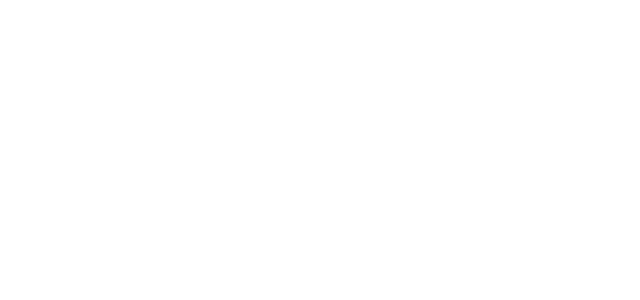
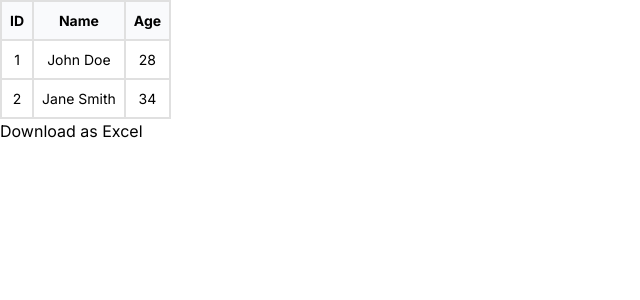
Before and after one commit to gusti-hub/HaleProjectFE, a React (Vite) app: page /test in a window 1280 px wide. Before the commit this address had no page. Shown: the top 300 px of the page, without its empty margins (0-640 px from the left). Built offline with nearby package versions, Linux system fonts and the light colour scheme; sample sign-in values are in the browser's storage; the HTML template or start-up script is replaced by a standard one.

Commit message:
download

```diff
--- a/package.json
+++ b/package.json
@@ -19,7 +19,8 @@
     "react-dom": "^18.3.1",
     "react-hot-toast": "^2.4.1",
     "react-icons": "^5.2.1",
-    "react-router-dom": "^6.24.1"
+    "react-router-dom": "^6.24.1",
+    "xlsx": "^0.18.5"
   },
   "devDependencies": {
     "@types/react": "^18.3.3",
--- a/src/App.jsx
+++ b/src/App.jsx
@@ -6,6 +6,7 @@ import ProtectedRoute from './components/ProtectedRoute';
 import { AppProvider } from './context/CommonContext';
 import Project from './pages/Project';
 import Products from './adminPages/Procurement/Products';
+import Test from './Test';
 
 function App() {
   return (
@@ -15,6 +16,7 @@ function App() {
         <Route path="/admin-panel" element={<ProtectedRoute element={<AdminPanel />} />} />
         <Route path="/project/:id" element={<ProtectedRoute element={<Project />} />} />
         <Route path="/products/:id" element={<ProtectedRoute element={<Products />} />} />
+        <Route path="/test" element={<ProtectedRoute element={<Test />} />} />
       </Routes>
     </AppProvider>
   );
--- a/src/Test.jsx
+++ b/src/Test.jsx
@@ -1,36 +1,42 @@
-import axios from 'axios';
-import React, { useState } from 'react';
-import { backendServer } from './utils/info';
+import React from 'react';
+import * as XLSX from 'xlsx';
 
 const Test = () => {
-    const [selectedFile, setSelectedFile] = useState(null);
-    const [imageUrl, setImageUrl] = useState('');
+    const tableData = [
+        { id: 1, name: 'John Doe', age: 28 },
+        { id: 2, name: 'Jane Smith', age: 34 },
+        // Add more rows as needed
+    ];
 
-    const handleFileChange = (event) => {
-        setSelectedFile(event.target.files[0]);
-    };
+    const handleDownload = () => {
+        const worksheet = XLSX.utils.json_to_sheet(tableData);
+        const workbook = XLSX.utils.book_new();
+        XLSX.utils.book_append_sheet(workbook, worksheet, 'Sheet1');
 
-    const handleUpload = async () => {
-        const formData = new FormData();
-        formData.append('image', selectedFile);
-
-        try {
-            const response = await axios.post(`${backendServer}/api/upload`, formData, {
-                headers: {
-                    'Content-Type': 'multipart/form-data'
-                }
-            });
-            setImageUrl(response.data.imageUrl);
-        } catch (error) {
-            console.error('Error uploading image:', error);
-        }
+        XLSX.writeFile(workbook, 'table_data.xlsx');
     };
 
     return (
         <div>
-            <input type="file" onChange={handleFileChange} />
-            <button onClick={handleUpload}>Upload</button>
-            {imageUrl && <img src={imageUrl} alt="Uploaded" />}
+            <table>
+                <thead>
+                    <tr>
+                        <th>ID</th>
+                        <th>Name</th>
+                        <th>Age</th>
+                    </tr>
+                </thead>
+                <tbody>
+                    {tableData.map((row) => (
+                        <tr key={row.id}>
+                            <td>{row.id}</td>
+                            <td>{row.name}</td>
+                            <td>{row.age}</td>
+                        </tr>
+                    ))}
+                </tbody>
+            </table>
+            <button onClick={handleDownload}>Download as Excel</button>
         </div>
     );
 };
--- a/src/adminPages/SalesOrder/SalesOrder.jsx
+++ b/src/adminPages/SalesOrder/SalesOrder.jsx
@@ -10,14 +10,16 @@ import axios from 'axios';
 import { useNavigate } from 'react-router-dom';
 import { FaDownload } from 'react-icons/fa';
 import { IoCloseSharp } from 'react-icons/io5';
+import * as XLSX from 'xlsx';
 
 const SalesOrder = () => {
 
     const navigate = useNavigate();
 
     const token = localStorage.getItem('token');
+    const name = localStorage.getItem('name');
 
-    const [formData, setFormData] = useState({ name: '', desc: '', owner: '', client: '' });
+    const [formData, setFormData] = useState({ name: '', desc: '', owner: name, client: '' });
     const [open, setOpen] = useState(false);
     const [loading, setLoading] = useState(true);
     const [error, setError] = useState(null);
@@ -87,7 +89,7 @@ const SalesOrder = () => {
     };
 
     const resetForm = () => {
-        setFormData({ name: '', desc: '', owner: '', client: '' });
+        setFormData({ name: '', desc: '', owner: name, client: '' });
     };
 
     const handleInputChange = (e) => {
@@ -188,9 +190,52 @@ const SalesOrder = () => {
         }
     };
 
-    const filteredSales = allSales.filter(sale =>
+    const sales = allSales.filter(sale => sale.owner === name);
+
+    const filteredSales = sales.filter(sale =>
         sale.name.toLowerCase().includes(searchQuery.toLowerCase())
     );
+
+    const [products, setProducts] = useState([]);
+
+    const flattenData = (data) => {
+        return data.map(item => ({
+            title: item.title,
+            code: item.productDetails.code,
+            desc: item.desc,
+            unit: item.productDetails.unit,
+            length: item.productDetails.len ? item.productDetails.len.toString() : '',
+            width: item.productDetails.wid ? item.productDetails.wid.toString() : '',
+            diameter: item.productDetails.dia ? item.productDetails.dia.toString() : '',
+            color: item.productDetails.color,
+            material: item.productDetails.material,
+            insert: item.productDetails.insert,
+            finish: item.productDetails.finish,
+            quantity: item.productDetails.qty.toString(),
+            vendor: item.productDetails.vendor,
+            budget: item.productDetails.budget ? item.productDetails.budget.toString() : '',
+            buyCost: item.productDetails.buyCost ? item.productDetails.buyCost.toString() : '',
+            sellCost: item.productDetails.sellCost ? item.productDetails.sellCost.toString() : '',
+            // createdAt: item.createdAt.split('T')[0],
+            status: item.status
+        }));
+    };
+
+    const handleDownload = async (id) => {
+        const response = await axios.get(`${backendServer}/api/products/${id}`, {
+            headers: { Authorization: `Bearer ${token}` },
+        });
+        setProducts(response.data.products);
+        const prods = products.filter(prod => prod.type === "Product");
+
+        const flattenedData = flattenData(prods);
+
+        const worksheet = XLSX.utils.json_to_sheet(flattenedData);
+        const workbook = XLSX.utils.book_new();
+        XLSX.utils.book_append_sheet(workbook, worksheet, 'Sheet1');
+
+        XLSX.writeFile(workbook, 'table_data.xlsx');
+    };
 
     if (loading) return (
         <div className='w-full flex items-center justify-center'>
@@ -242,19 +287,6 @@ const SalesOrder = () => {
                             onChange={handleInputChange}
                             className='w-full border-b-2 border-solid border-black p-2 outline-none'
                             type="text" placeholder='Type here...' name="desc" id="desc" />
-                    </div>
-                    <div className="w-full flex items-center justify-start gap-2 text-base">
-                        <label htmlFor="owner">Project Owner:</label>
-                        <sup className='-ml-2 mt-2 text-lg text-red-600 font-medium'>*</sup>
-                        <select
-                            value={formData.owner}
-                            onChange={handleInputChange}
-                            className='p-1 outline-none' name="owner" id="owner">
-                            <option value="" disabled>Select an option</option>
-                            {employees.map((employee) => (
-                                <option key={employee.id} value={employee.name}>{employee.name}</option>
-                            ))}
-                        </select>
                     </div>
                     <div className="w-full flex items-center justify-start gap-2 text-base">
                         <label htmlFor="client">For Client:</label>
@@ -360,7 +392,8 @@ const SalesOrder = () => {
 
                                                         <div className="w-full h-[2px] bg-gray-300"></div>
 
-                                                        <button disabled={pdt.progress === "Not Started"}
+                                                        <button onClick={() => handleDownload(pdt._id)}
+                                                            disabled={pdt.progress === "Not Started"}
                                                             className='w-full text-left font-normal text-nowrap'>Download Summary</button>
 
                                                         <div className="w-full h-[2px] bg-gray-300"></div>
--- a/src/pages/Login.jsx
+++ b/src/pages/Login.jsx
@@ -52,6 +52,7 @@ const Login = () => {
                 localStorage.setItem('name', response.data.name);
                 localStorage.setItem('type', response.data.type);
                 localStorage.setItem('userId', response.data._id);
+                console.log(response.data.token);
                 navigate("/admin-panel");
             } catch (error) {
                 if (error.response && error.response.data && error.response.data.message) {
--- a/src/utils/info.js
+++ b/src/utils/info.js
@@ -1,3 +1,3 @@
-// export const backendServer = "http://localhost:5000";
+export const backendServer = "http://localhost:5000";
 
-export const backendServer = "https://haleprojectbe.onrender.com";
+// export const backendServer = "https://haleprojectbe.onrender.com";
```
Also changed, not shown: 1 other file (tests, documents, lock files or other folders).
